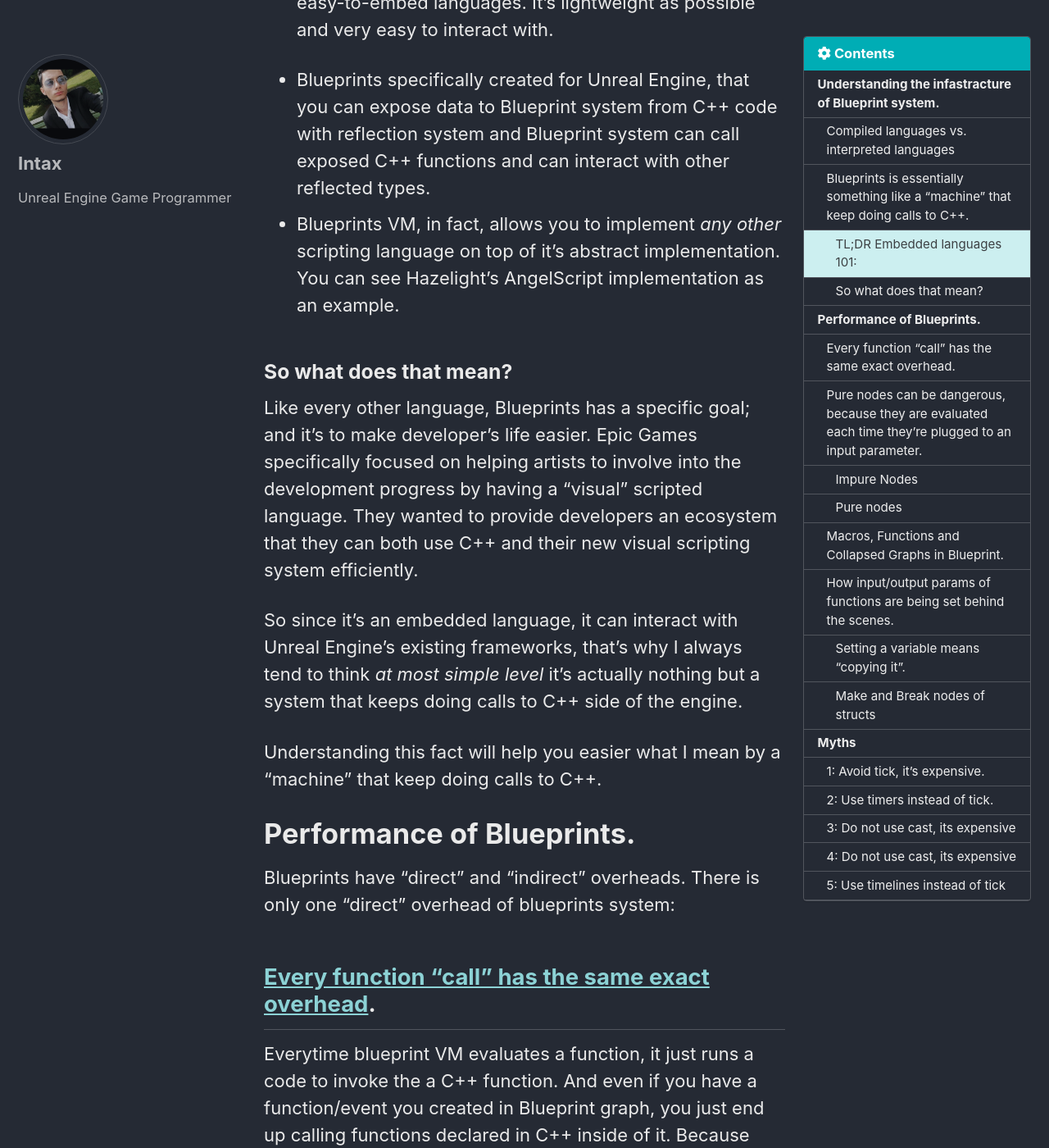
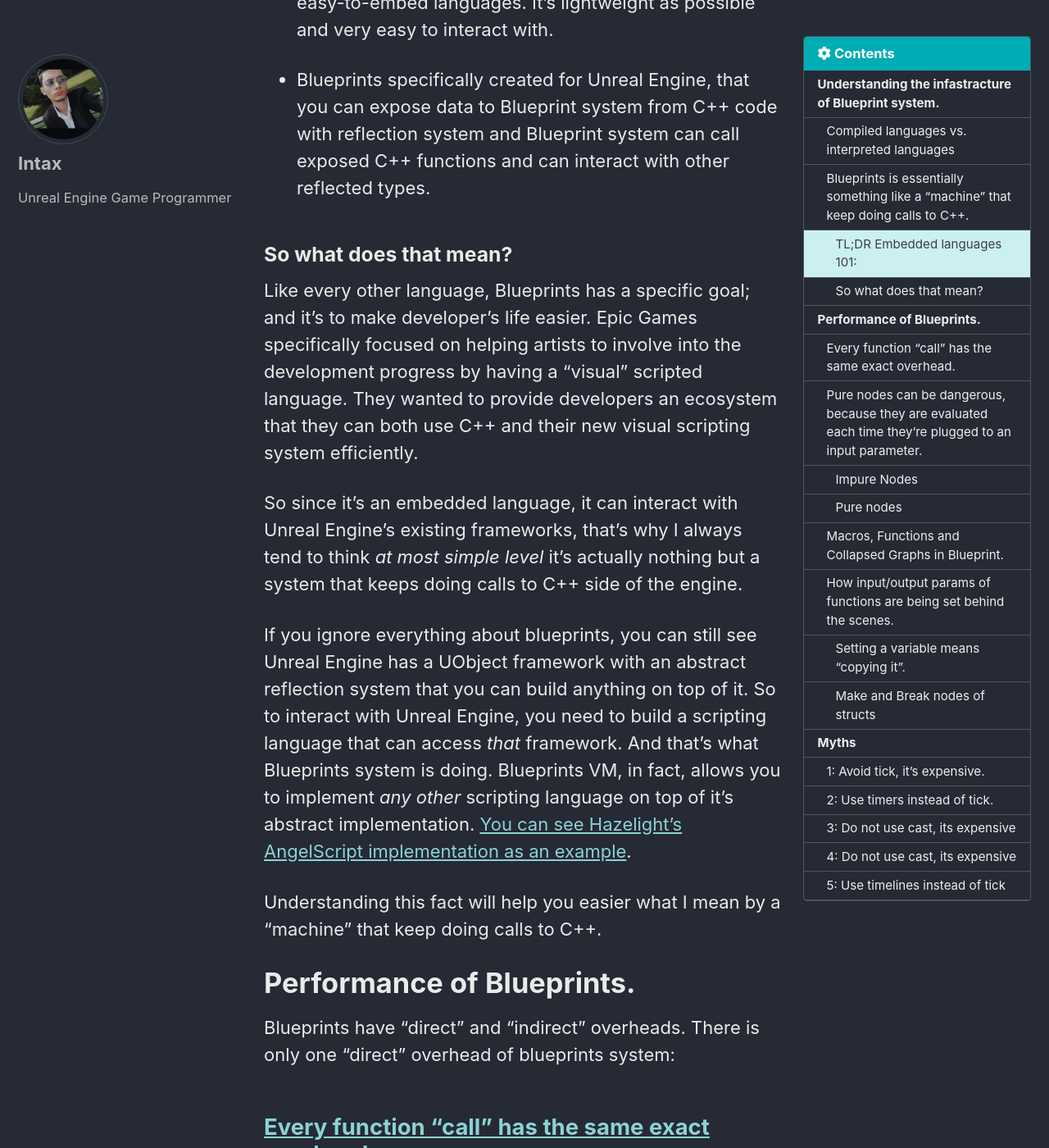
Before and after one commit to intaxwashere/intaxwashere.github.io, a Jekyll site: the page built from _posts/2022-10-20-blueprint-performance.md, in a window 1280 px wide and 1400 px high, scrolled down 3971 px. Shown: the whole window at 82% size. Built offline with Jekyll 4.4.1, drawn with Linux system fonts in a browser that asks for light colours; cached includes are drawn as plain includes; some of the changed text lies outside the part shown.

Commit message:
fix more typos

```diff
--- a/_posts/2022-10-20-blueprint-performance.md
+++ b/_posts/2022-10-20-blueprint-performance.md
@@ -20,7 +20,7 @@ You can see many people telling these innocent lies all over the place:
 
 and sadly there are many projects following those advices, especially the ones implement 100% Blueprints without any C++ code. So over the time I ended up developing a motivation to research how Blueprints works behind the scenes, and decided to write an article about it. So today we are going to go through those common myths and explain why they are incorrect, and analyze *actual* problems of Blueprint system. 😎
 
-But before going through myths, let's examine how Blueprint virtual machine actually works behind the scenes, so we can reason logic behind it.
+But before going through myths, let's examine how Blueprints virtual machine actually works behind the scenes, so we can reason logic behind it.
 
 # Understanding the infastracture of Blueprint system.
 
@@ -63,13 +63,14 @@ Blueprints is actually an *embedded* scripting language like Lua. It has a deep
 - The more complex the language, the more it's difficult to embed it to an application. Lua is a great example for easy-to-embed languages. It's lightweight as possible and very easy to interact with.
 
 - Blueprints specifically created for Unreal Engine, that you can expose data to Blueprint system from C++ code with reflection system and Blueprint system can call exposed C++ functions and can interact with other reflected types.
-- Blueprints VM, in fact, allows you to implement *any other* scripting language on top of it's abstract implementation. You can see Hazelight's AngelScript implementation as an example.
 
 ### So what does that mean?
 
 Like every other language, Blueprints has a specific goal; and it's to make developer's life easier. Epic Games specifically focused on helping artists to involve into the development progress by having a "visual" scripted language. They wanted to provide developers an ecosystem that they can both use C++ and their new visual scripting system efficiently.
 
 So since it's an embedded language, it can interact with Unreal Engine's existing frameworks, that's why I always tend to think *at most simple level* it's actually nothing but a system that keeps doing calls to C++ side of the engine.
+
+If you ignore everything about blueprints, you can still see Unreal Engine has a UObject framework with an abstract reflection system that you can build anything on top of it. So to interact with Unreal Engine, you need to build a scripting language that can access *that* framework. And that's what Blueprints system is doing. Blueprints VM, in fact, allows you to implement *any other* scripting language on top of it's abstract implementation. [You can see Hazelight's AngelScript implementation as an example](https://angelscript.hazelight.se/).
 
 Understanding this fact will help you easier what I mean by a "machine" that keep doing calls to C++.
 
```
